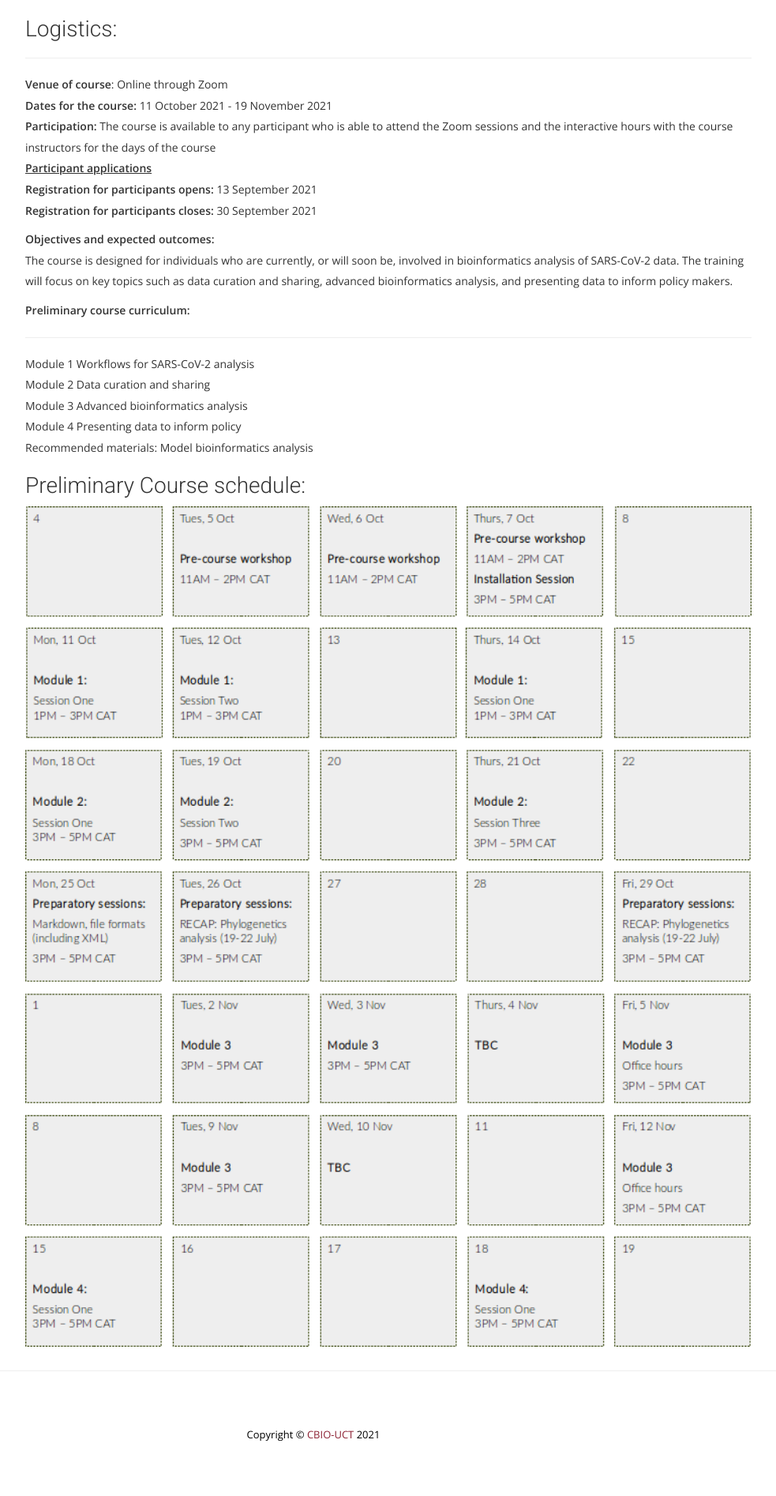
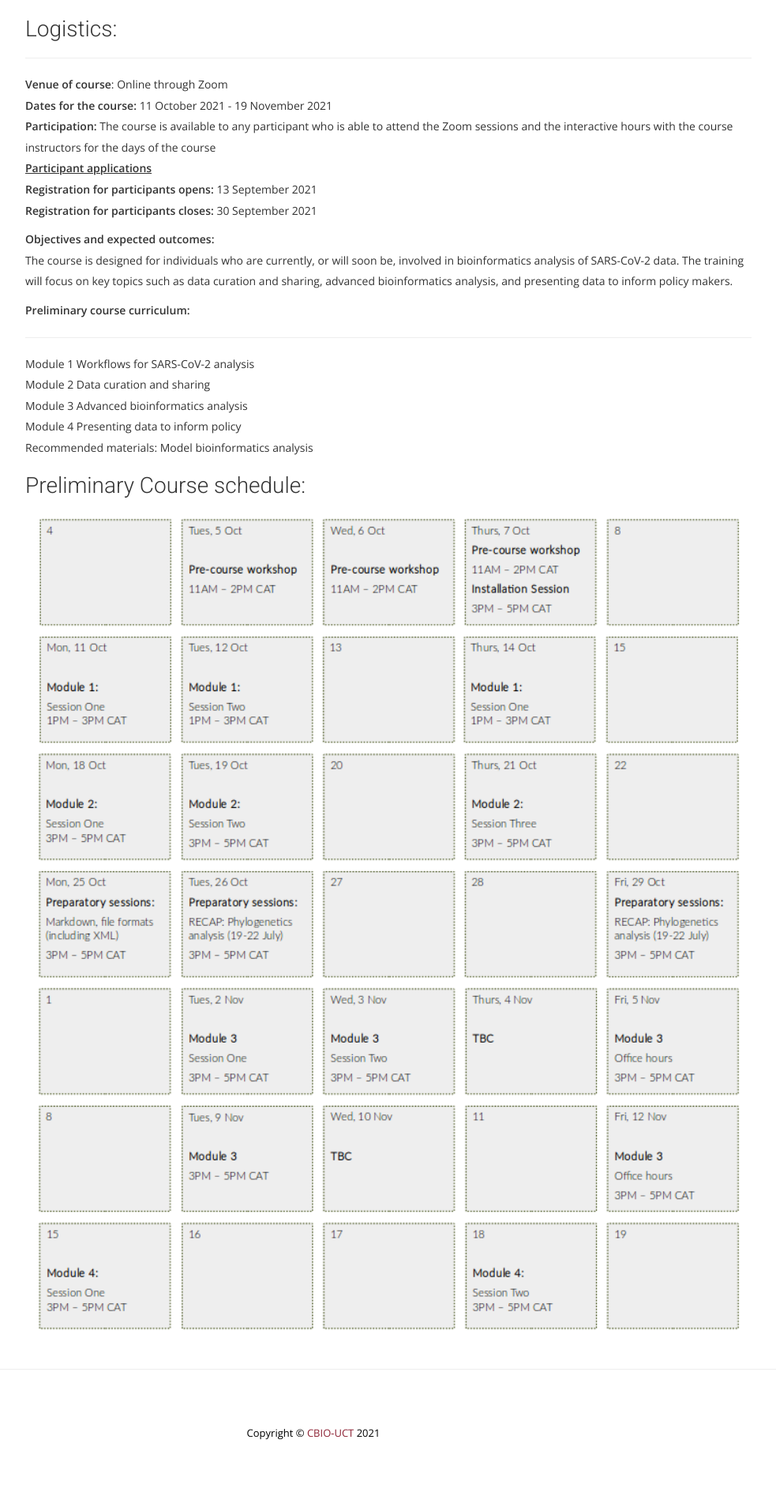
Before and after one commit to uct-cbio/ngs-academy, a Jekyll site: the page built from _posts/2021-08-03-SARS-CoV-2-NGS-Bioinformatics-Course-2021.md, in a window 1280 px wide. Shown: the part 834-2728 px from the top of the page at 79% size, without its empty margins (243-1226 px from the left). Built offline with Jekyll 4.4.1, drawn with Linux system fonts in a browser that asks for light colours; nearby versions of some CDN libraries; some web fonts are replaced; comment, search, counter and statistics services are not loaded.

Commit message:
updated timetable

```diff
--- a/_posts/2021-08-03-SARS-CoV-2-NGS-Bioinformatics-Course-2021.md
+++ b/_posts/2021-08-03-SARS-CoV-2-NGS-Bioinformatics-Course-2021.md
@@ -106,7 +106,7 @@ and sharing, advanced bioinformatics analysis, and presenting data to inform pol
 
 <div class="row">
     <div class="col-sm-12">
-     <div><img alt="..." src="/ngs-academy/img/course_schedule_5.png" width="100%"/>
+     <div><img alt="..." src="/ngs-academy/img/course_schedule_6.png" width="100%"/>
 
   </div>
 </div>
```
Also changed, not shown: img/course_schedule_5.png (deleted), img/course_schedule_6.png (added).
